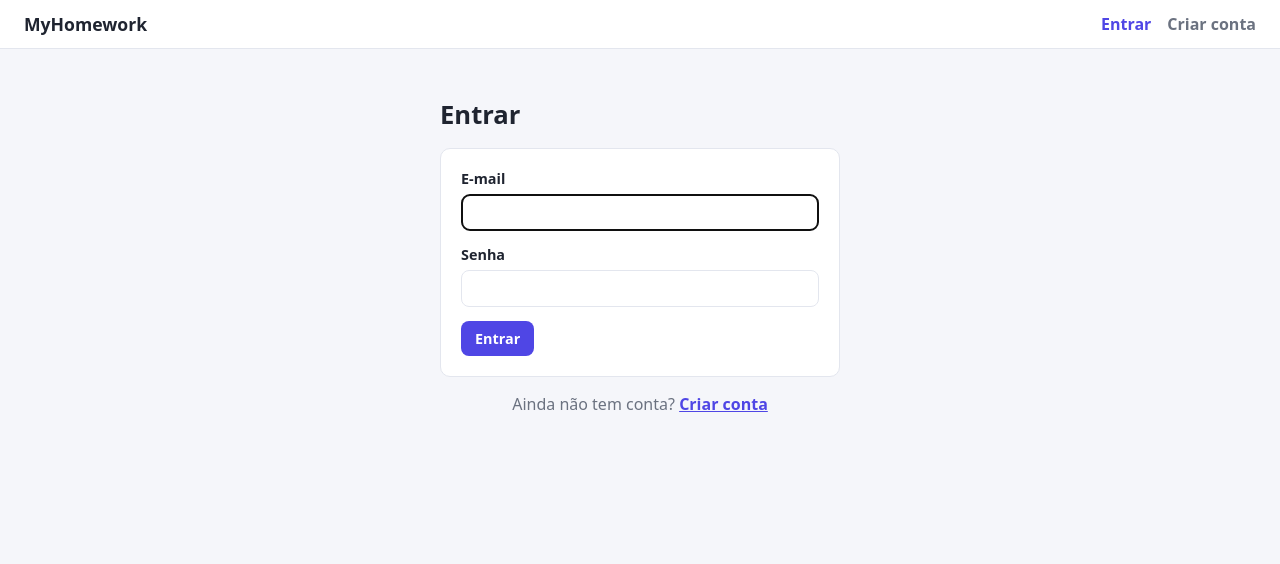
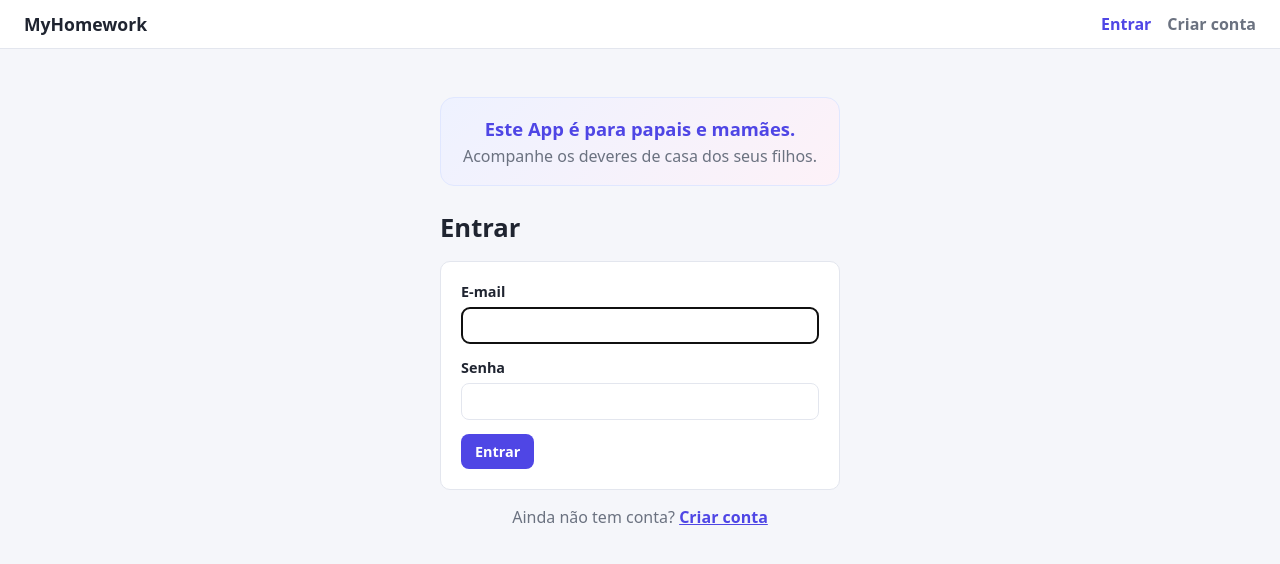
Before and after one commit to bfabbio90/Licao-em-Dia, a React (Vite) app in the folder frontend/: page /login in a window 1280 px wide. Shown: the top 564 px of the page. Built offline with nearby package versions, Linux system fonts and the light colour scheme; no server answers.

Commit message:
feat(frontend): add welcome message for parents on login and register

```diff
--- /dev/null
+++ b/frontend/src/components/Apresentacao.tsx
@@ -0,0 +1,10 @@
+// Mensagem de boas-vindas das telas de login e cadastro:
+// deixa claro que o app é para os pais, não para as crianças.
+export default function Apresentacao() {
+  return (
+    <div className="apresentacao">
+      <p className="apresentacao-titulo">Este App é para papais e mamães.</p>
+      <p className="apresentacao-texto">Acompanhe os deveres de casa dos seus filhos.</p>
+    </div>
+  )
+}
--- a/frontend/src/index.css
+++ b/frontend/src/index.css
@@ -84,6 +84,30 @@ h1 {
 .pagina-auth {
   max-width: 400px;
   margin: 24px auto 0;
+}
+
+.apresentacao {
+  margin-bottom: 24px;
+  padding: 18px 20px;
+  border-radius: 14px;
+  background: linear-gradient(135deg, #eef2ff, #fdf2f8);
+  border: 1px solid #e0e7ff;
+  text-align: center;
+}
+
+.apresentacao p {
+  margin: 0;
+}
+
+.apresentacao-titulo {
+  font-size: 1.15rem;
+  font-weight: 700;
+  color: var(--primaria);
+}
+
+.apresentacao .apresentacao-texto {
+  margin-top: 4px;
+  color: var(--texto-suave);
 }
 
 .pagina-auth .formulario button[type='submit'] {
--- a/frontend/src/pages/LoginPage.tsx
+++ b/frontend/src/pages/LoginPage.tsx
@@ -2,6 +2,7 @@ import { useState } from 'react'
 import type { FormEvent } from 'react'
 import { Link, Navigate, useLocation, useNavigate } from 'react-router'
 import { mensagemDeErro } from '../api/api'
+import Apresentacao from '../components/Apresentacao'
 import { useAuth } from '../contexts/auth'
 
 export default function LoginPage() {
@@ -38,6 +39,7 @@ export default function LoginPage() {
 
   return (
     <section className="pagina-auth">
+      <Apresentacao />
       <h1>Entrar</h1>
 
       {sessaoExpirou && !erro && <p className="aviso">Sua sessão expirou. Entre de novo.</p>}
--- a/frontend/src/pages/RegistroPage.tsx
+++ b/frontend/src/pages/RegistroPage.tsx
@@ -2,6 +2,7 @@ import { useState } from 'react'
 import type { FormEvent } from 'react'
 import { Link, Navigate, useNavigate } from 'react-router'
 import { mensagemDeErro, registrar } from '../api/api'
+import Apresentacao from '../components/Apresentacao'
 import { useAuth } from '../contexts/auth'
 
 export default function RegistroPage() {
@@ -44,6 +45,7 @@ export default function RegistroPage() {
 
   return (
     <section className="pagina-auth">
+      <Apresentacao />
       <h1>Criar conta</h1>
 
       {erro && <p className="erro">{erro}</p>}
```
